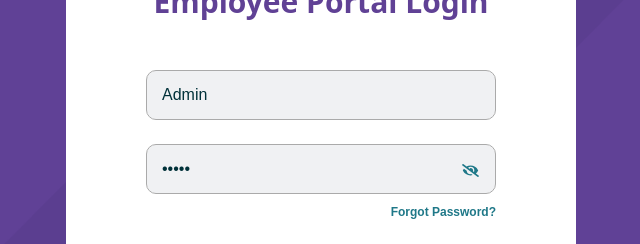
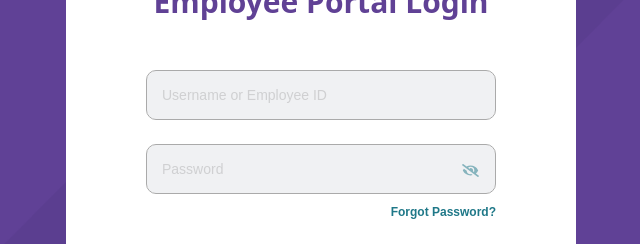
Before and after one commit to guillermogabion/eatery-react-front, a React app: page / in a window 1280 px wide. Shown: the part 283-527 px from the top of the page, without its empty margins (319-959 px from the left). Built offline with nearby package versions, Linux system fonts and the light colour scheme.

Commit message:
remove prefill user in login

```diff
--- a/src/scenes/Login/index.tsx
+++ b/src/scenes/Login/index.tsx
@@ -23,8 +23,8 @@ const CryptoJS = require("crypto-js")
 export const Login = () => {
 
   const dispatch = useDispatch()
-  const [username, setUsername] = useState<any>("Admin")
-  const [password, setPassword] = useState<any>("Admin")
+  const [username, setUsername] = useState<any>("")
+  const [password, setPassword] = useState<any>("")
   const [oldPassword, setOldPassword] = useState<any>("")
   const [newPassword, setNewPassword] = useState<any>("")
   const [confirmPassword, setConfirmPassword] = useState<any>("")
```
